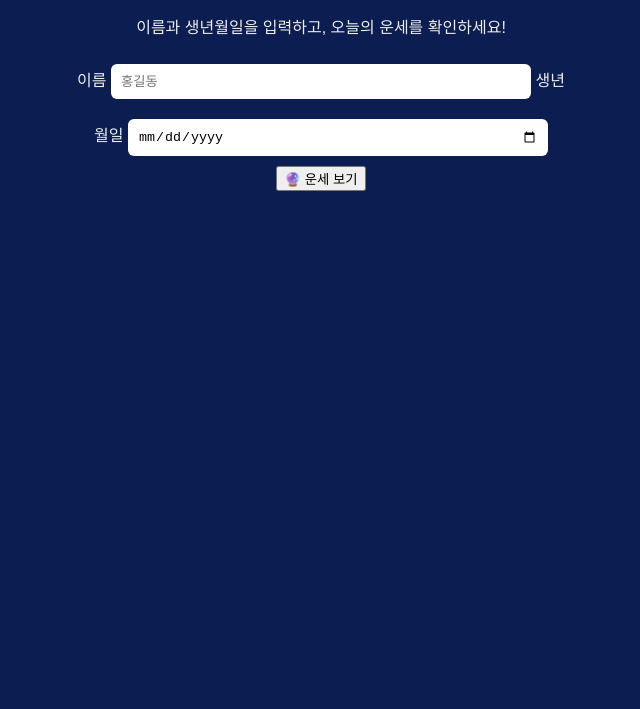
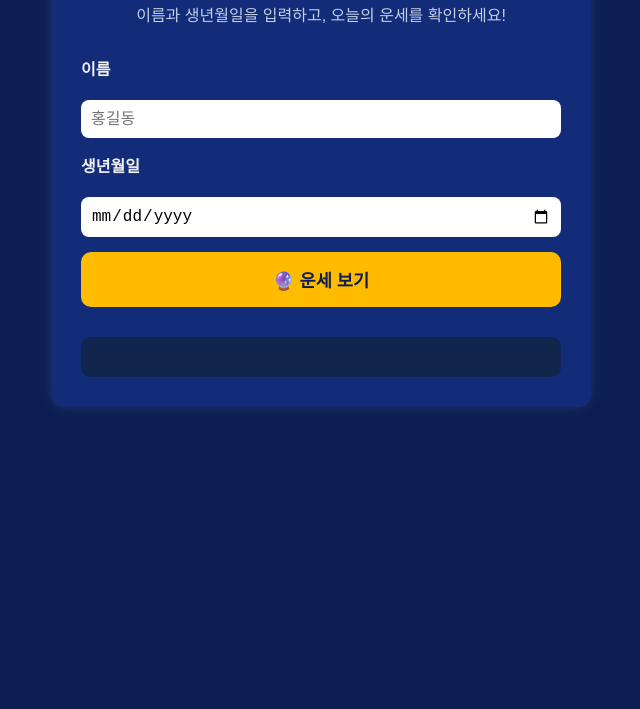
Before and after one commit to yeoneeji-J/-, a plain HTML site: page index.html in a window 1280 px wide. Shown: the part 131-840 px from the top of the page, without its empty margins (319-959 px from the left). Before the commit the page ends 800 px from the top, so only its background shows below. Drawn offline with Linux system fonts and the light colour scheme.

Commit message:
Update style.css

```diff
--- a/style.css
+++ b/style.css
@@ -1,60 +1,80 @@
 body {
   background-color: #0b1d51;
-  color: #eee;
-  font-family: 'Nanum Gothic', sans-serif;
+  color: #f0f0f0;
+  font-family: 'Noto Sans KR', sans-serif;
   margin: 0;
-  padding: 0;
+  padding: 20px;
+  min-height: 100vh;
+  display: flex;
+  justify-content: center;
+  align-items: flex-start;
 }
+
 .container {
-  max-width: 500px;
-  margin: 0 auto;
-  padding: 40px 20px;
+  max-width: 480px;
+  width: 100%;
+  background: #132c7a;
+  padding: 30px;
+  border-radius: 12px;
+  box-shadow: 0 0 15px rgba(255,255,255,0.1);
+}
+
+h1 {
   text-align: center;
+  margin-bottom: 10px;
 }
-h1 {
-  font-size: 2.2rem;
+
+.subtext {
+  text-align: center;
   margin-bottom: 30px;
+  color: #c3cfe2;
 }
-.form {
-  margin-bottom: 30px;
+
+form {
+  display: flex;
+  flex-direction: column;
+  gap: 15px;
 }
-input {
+
+label {
+  font-weight: 600;
+  margin-bottom: 5px;
+}
+
+input[type="text"],
+input[type="date"] {
   padding: 10px;
-  margin: 10px 0;
-  width: 80%;
   border: none;
-  border-radius: 6px;
+  border-radius: 8px;
+  font-size: 1rem;
+  outline: none;
 }
-.button {
-  background-color: transparent;
-  border: 1px solid #eee;
-  color: #eee;
-  border-radius: 8px;
-  padding: 10px 20px;
+
+button {
+  background-color: #ffbb00;
+  color: #0b1d51;
+  border: none;
+  padding: 15px;
+  border-radius: 10px;
+  font-weight: 700;
+  font-size: 1.1rem;
   cursor: pointer;
-  margin-top: 10px;
   transition: background-color 0.3s ease;
 }
-.button:hover {
-  background-color: #eee;
-  color: #0b1d51;
+
+button:hover {
+  background-color: #e6a700;
 }
-.horoscope-box {
-  background-color: rgba(255, 255, 255, 0.1);
-  border-radius: 12px;
+
+.result-box {
+  margin-top: 30px;
+  background: #10264d;
   padding: 20px;
-  box-shadow: 0 0 15px rgba(255,255,255,0.2);
+  border-radius: 10px;
+  line-height: 1.5;
 }
-.horoscope-title {
-  font-size: 1.8rem;
-  margin-bottom: 15px;
+
+.result-box h2 {
+  margin-top: 0;
+  color: #ffd500;
 }
-.horoscope-section {
-  margin: 15px 0;
-  text-align: left;
-}
-.horoscope-section h3 {
-  margin-bottom: 5px;
-  font-size: 1.2rem;
-  color: #ffd700;
-}
```
